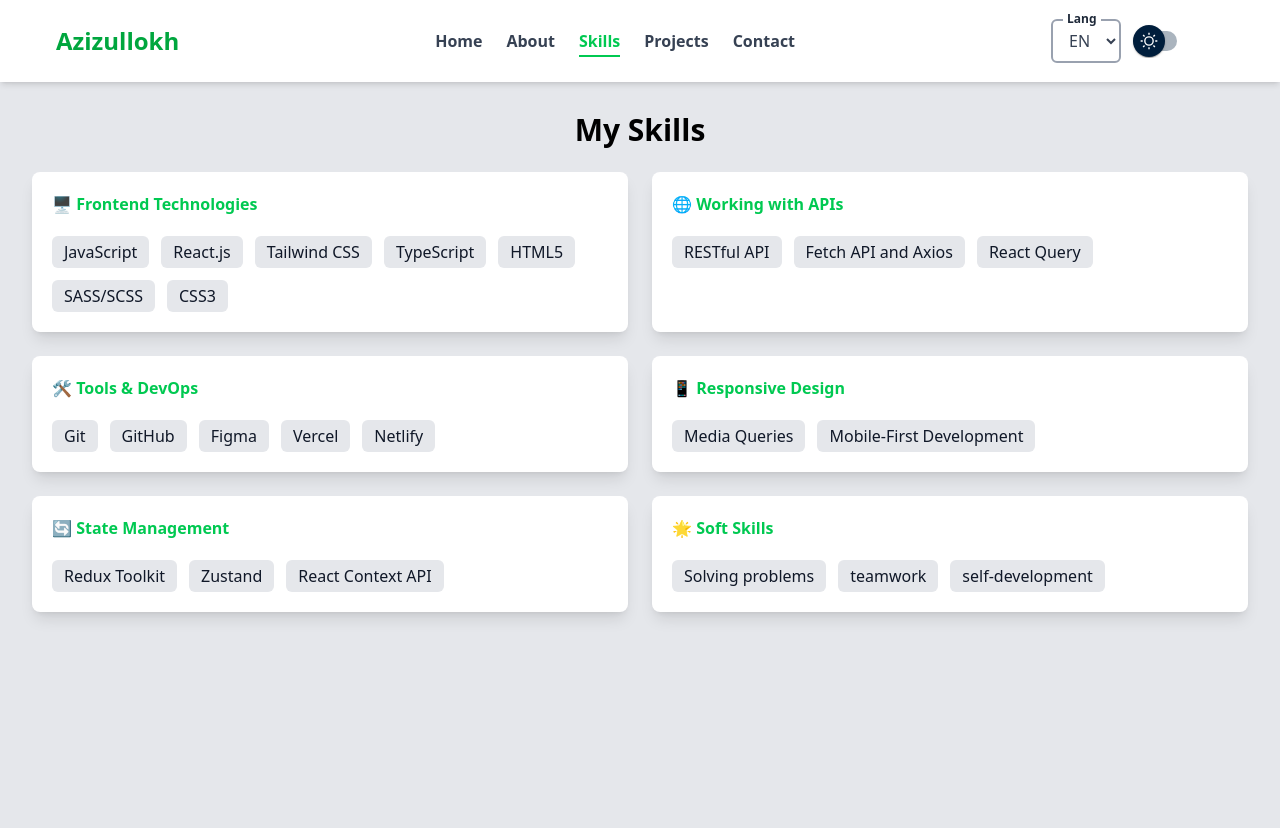
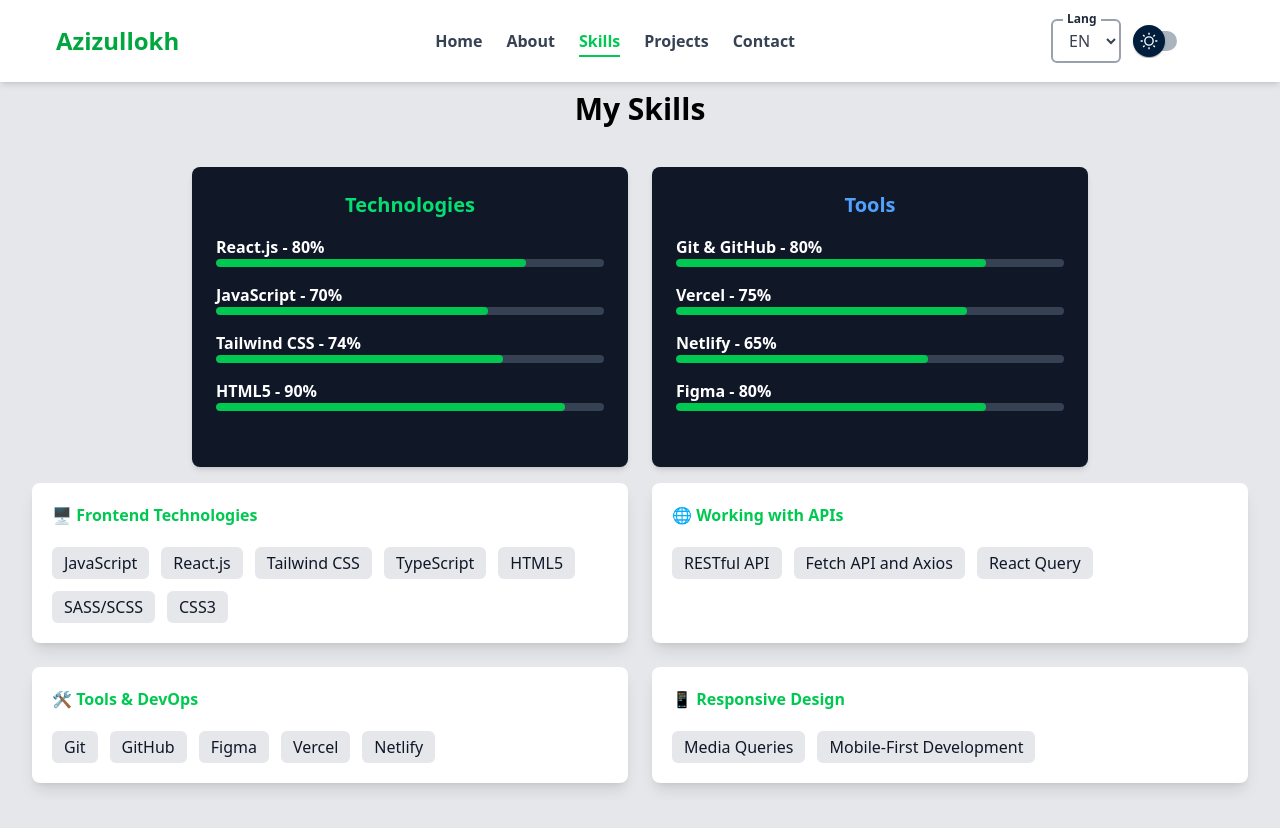
Before and after one commit to Azizullokh/Portfolio, a React (Vite) app: page /skills in a window 1280 px wide. Shown: the top 828 px of the page. After the commit the page ends 800 px from the top, so only its background shows below. Built offline with nearby package versions, Linux system fonts and the light colour scheme.

Commit message:
Added new animations & fixed issues

```diff
--- /dev/null
+++ b/src/components/Skills.jsx
@@ -0,0 +1,47 @@
+import { motion } from "framer-motion";
+
+const SkillBar = ({ skill, level }) => (
+  <div className="mb-4">
+    <p className="text-white font-semibold">
+      {skill} - {level}%
+    </p>
+    <div className="w-full bg-gray-700 rounded-full h-2 overflow-hidden">
+      <motion.div
+        initial={{ width: "0%" }}
+        animate={{ width: `${level}%` }}
+        transition={{ duration: 1 }}
+        className="h-2 bg-green-500 rounded-full"
+      />
+    </div>
+  </div>
+);
+
+const Skillss = () => (
+  <div className="flex flex-col lg:flex-row gap-6 items-center justify-center max-w-4xl mx-auto py-4">
+    <div className="bg-gray-900 rounded-lg shadow-md p-6 w-full lg:w-1/2 h-full min-h-[300px] flex flex-col">
+      <h2 className="text-xl text-green-400 font-bold mb-4 text-center">
+        Technologies
+      </h2>
+      <div className="flex-grow">
+        <SkillBar skill="React.js" level={80} />
+        <SkillBar skill="JavaScript" level={70} />
+        <SkillBar skill="Tailwind CSS" level={74} />
+        <SkillBar skill="HTML5" level={90} />
+      </div>
+    </div>
+
+    <div className="bg-gray-900 rounded-lg shadow-md p-6 w-full lg:w-1/2 h-full min-h-[300px] flex flex-col">
+      <h2 className="text-xl text-blue-400 font-bold mb-4 text-center">
+        Tools
+      </h2>
+      <div className="flex-grow">
+        <SkillBar skill="Git & GitHub" level={80} />
+        <SkillBar skill="Vercel" level={75} />
+        <SkillBar skill="Netlify" level={65} />
+        <SkillBar skill="Figma" level={80} />
+      </div>
+    </div>
+  </div>
+);
+
+export default Skillss;
--- /dev/null
+++ b/src/components/footer.jsx
@@ -0,0 +1,74 @@
+import {
+  FaReact,
+  FaJs,
+  FaGitAlt,
+  FaGithub,
+  FaFigma,
+  FaHtml5,
+  FaCss3Alt,
+  FaBootstrap,
+} from "react-icons/fa";
+import {
+  SiTailwindcss,
+  SiVercel,
+  SiNetlify,
+  SiNextdotjs,
+  SiVuedotjs,
+  SiSvelte,
+  SiTypescript,
+  SiRedux,
+  SiReactquery,
+  SiVite,
+  SiWebpack,
+  SiAdobexd,
+} from "react-icons/si";
+
+const icons = [
+  { icon: <FaHtml5 className="text-orange-500" />, key: "html" },
+  { icon: <FaCss3Alt className="text-blue-500" />, key: "css" },
+  { icon: <FaJs className="text-yellow-400" />, key: "js" },
+  { icon: <SiTypescript className="text-blue-400" />, key: "typescript" },
+  { icon: <FaReact className="text-blue-400" />, key: "react" },
+  {
+    icon: <SiNextdotjs className="text-black dark:text-white" />,
+    key: "nextjs",
+  },
+  { icon: <SiVuedotjs className="text-green-500" />, key: "vue" },
+  { icon: <SiSvelte className="text-orange-600" />, key: "svelte" },
+  { icon: <SiTailwindcss className="text-blue-500" />, key: "tailwind" },
+  { icon: <FaBootstrap className="text-purple-600" />, key: "bootstrap" },
+  { icon: <SiRedux className="text-purple-500" />, key: "redux" },
+  { icon: <SiReactquery className="text-red-500" />, key: "reactquery" },
+  { icon: <SiVite className="text-purple-500" />, key: "vite" },
+  { icon: <SiWebpack className="text-blue-600" />, key: "webpack" },
+  { icon: <FaGitAlt className="text-orange-600" />, key: "git" },
+  { icon: <FaGithub className="text-black dark:text-white" />, key: "github" },
+  { icon: <SiVercel className="text-black dark:text-white" />, key: "vercel" },
+  { icon: <SiNetlify className="text-blue-400" />, key: "netlify" },
+  { icon: <FaFigma className="text-pink-500" />, key: "figma" },
+  { icon: <SiAdobexd className="text-red-500" />, key: "adobexd" },
+];
+
+const Footer = () => {
+  return (
+    <footer className="bg-white dark:bg-gray-900 text-white py-5 mt-10 overflow-hidden">
+      <p className="mb-4 text-sm text-center">
+        Crafted by Azizullokh ⚡ Powered by React & Tailwind
+      </p>
+      <div className="relative w-full flex items-center">
+        <div className="flex space-x-8 animate-scroll">
+          {[...icons, ...icons].map(({ icon, key }, index) => (
+            <div
+              key={`${key}-${index}`}
+              className="text-3xl sm:text-4xl md:text-5xl"
+            >
+              {icon}
+            </div>
+          ))}
+        </div>
+      </div>
+    </footer>
+  );
+};
+
+export default Footer;
--- a/src/index.css
+++ b/src/index.css
@@ -2,7 +2,24 @@
 @custom-variant dark (&:where([data-theme=dark], [data-theme=dark] *));
 html {
     transition: background-color 0.3s ease, color 0.3s ease;
+    height: 100%;
 }
 body{
-    @apply dark:bg-black bg-gray-300 transition-all duration-300;
+    @apply dark:bg-black bg-gray-200 transition-all duration-300;
+    height: 100%;
 }
+@keyframes scroll {
+    from {
+        transform: translateX(0);
+    }
+
+    to {
+        transform: translateX(-50%);
+    }
+}
+
+.animate-scroll {
+    display: flex;
+    white-space: nowrap;
+    animation: scroll 20s linear infinite;
+}
--- a/src/layouts/MainLoyaut.jsx
+++ b/src/layouts/MainLoyaut.jsx
@@ -7,6 +7,7 @@ import LanguageSwitcher from "../components/langSwitcher";
 import { AiOutlineHome, AiOutlineProject } from "react-icons/ai";
 import { BsPerson, BsCodeSlash } from "react-icons/bs";
 import { MdOutlineContactMail } from "react-icons/md";
+import Footer from "../components/footer";
 
 const menuItems = [
   { name: "Home", path: "/", icon: <AiOutlineHome className="text-xl" /> },
@@ -130,8 +131,10 @@ function MainLoyaut({ children }) {
           </motion.ul>
         </motion.div>
       </header>
-      <main className="mt-[80px]">{children}</main>
-      <footer></footer>
+      <main className="flex mt-[80px] md:mt-[60px] flex-grow">{children}</main>
+      <footer>
+        <Footer></Footer>
+      </footer>
     </div>
   );
 }
--- a/src/pages/Contact.jsx
+++ b/src/pages/Contact.jsx
@@ -40,7 +40,7 @@ const Contact = () => {
       });
   };
   return (
-    <div className="flex items-center justify-center pt-10 pb-10 md:min-h-screen px-4 bg-gray-200 dark:bg-gray-950 transition-all">
+    <div className="flex mx-auto items-center justify-center pb-4 min-h-[72vh] md:min-h-[80vh] px-4 bg-gray-200 dark:bg-black transition-all">
       <Toaster position="top-right" reverseOrder={false} />
       <motion.div
         initial={{ opacity: 0, scale: 0.8 }}
--- a/src/pages/Home.jsx
+++ b/src/pages/Home.jsx
@@ -17,8 +17,8 @@ function Home() {
     setIsOpen(false);
   }
   return (
-    <section className="transition-all duration-200 flex flex-col items-center justify-center w-full h-full bg-gray-200 pt-[1px] dark:bg-black md:pt-10">
-      <div className="home min-h-screen flex flex-col md:flex-row items-start gap-[0px] w-full max-w-[1200px]">
+    <section className="flex-grow transition-all duration-200 flex flex-col items-center justify-center w-full h-full bg-gray-200 pt-[1px] dark:bg-black md:pt-10">
+      <div className="home min-h-[72vh] flex flex-col md:flex-row items-start gap-0 w-[100%] mx-auto max-w-[1200px]">
         <div className="flex items-start gap-[10px] ">
           <motion.div
             initial={{ opacity: 0, scale: 0.9 }}
--- a/src/pages/Projects.jsx
+++ b/src/pages/Projects.jsx
@@ -69,7 +69,7 @@ const ProjectsNew = [
   {
     id: 5,
     image: myprofile,
-    link: "https://old-profile-rust.vercel.app/",
+    link: "old-profile-git-main-azizullokhs-projects.vercel.app",
     name: "My Profile",
     description:
       "A site about my personal profile, experience and skills. (not realy)",
@@ -155,9 +155,9 @@ const ProjectsNew = [
 function Projects() {
   const { translation } = useLanguageStore();
   return (
-    <div className="bg-gray-200 dark:bg-black py-12">
+    <div className="bg-gray-200 dark:bg-black md:py-12 py-3">
       <div className="container mx-auto px-4">
-        <h1 className="text-center text-4xl font-bold text-gray-900 dark:text-white mb-8">
+        <h1 className="text-center text-4xl font-bold text-gray-900 dark:text-white mb-10">
           {translation.Myprojects}
         </h1>
         <div className="grid grid-cols-1 sm:grid-cols-2 lg:grid-cols-3 gap-[35px] md:w-[85%] mx-auto">
--- a/src/pages/Skills.jsx
+++ b/src/pages/Skills.jsx
@@ -1,19 +1,22 @@
 import React from "react";
 import { motion } from "framer-motion";
 import useLanguageStore from "../store/languageStore";
+import Skil from "../components/Skills";
 
 function Skills() {
   const { translation } = useLanguageStore();
   return (
-    <section className="transition-all duration-300 bg-gray-200 p-8 w-full h-full min-h-screen dark:bg-black">
+    <section className="transition-all duration-300 bg-gray-200 px-8 py-[15px] w-full h-full min-h-screen dark:bg-black">
       <motion.h2
         initial={{ opacity: 0 }}
         animate={{ opacity: 1 }}
         transition={{ delay: 0.3, duration: 0.5 }}
-        className="text-3xl dark:text-white font-bold text-center mb-6"
+        className="text-3xl dark:text-white font-bold text-center mb-6 md:mt-4 mt-0"
       >
         {translation.myskills}
       </motion.h2>
+
+      <Skil></Skil>
       <div className="grid grid-cols-1 md:grid-cols-2 gap-6">
         <motion.div
           initial={{ opacity: 0, x: -50 }}
```
